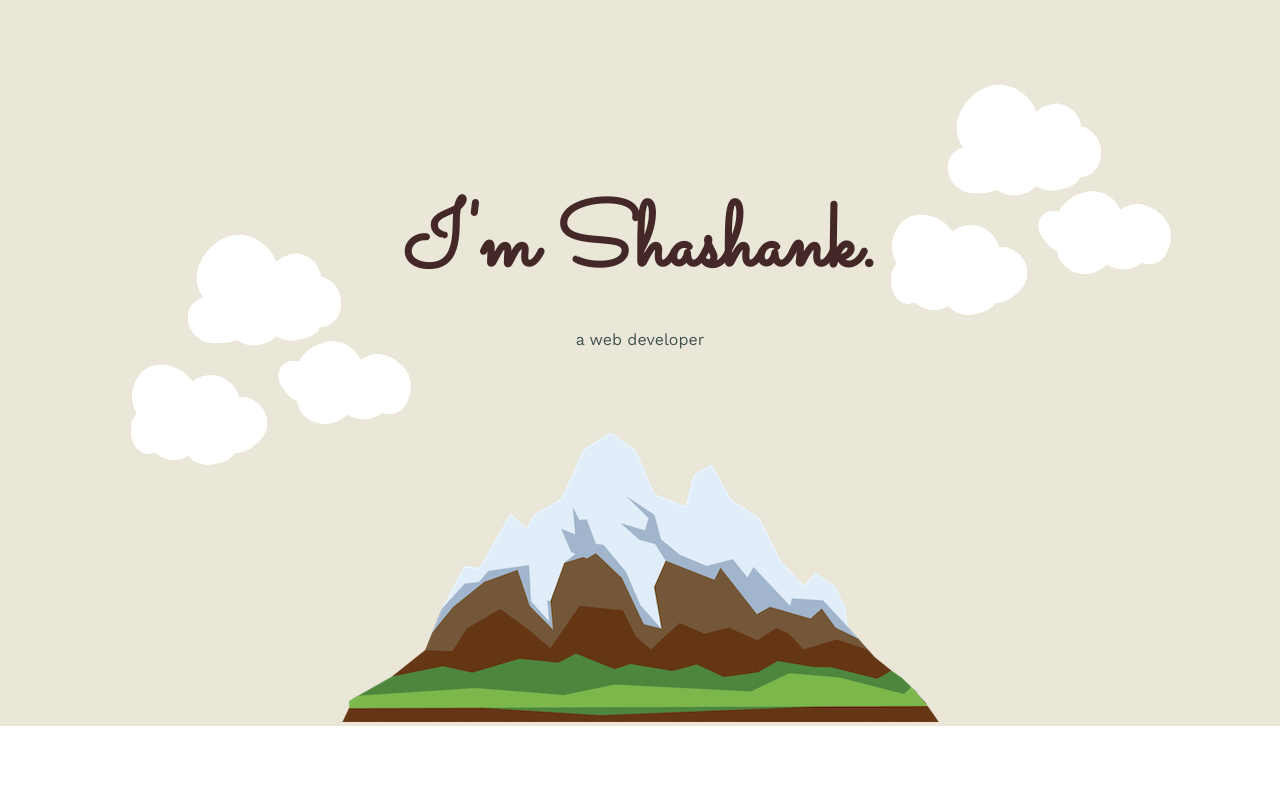
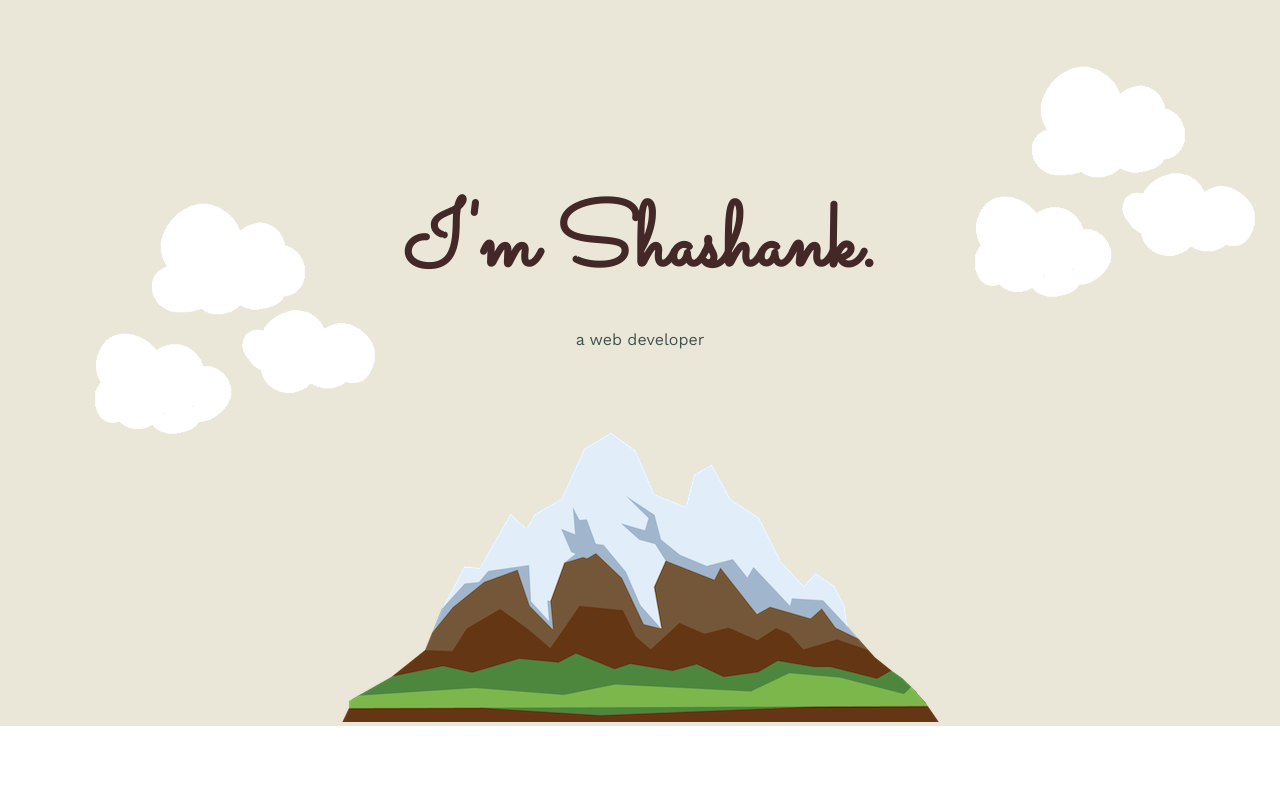
Before and after one commit to MrShashankTiwari/Interactive-Resume, a plain HTML site: page index.html in a window 1280 px wide. Shown: the top 800 px of the page. Drawn offline with nearby package versions, Linux system fonts and the light colour scheme.

Commit message:
Update styles.css

```diff
--- a/styles.css
+++ b/styles.css
@@ -74,16 +74,16 @@ hr{
 
 .top-cloud {
   position: absolute;
-  right: 100px;
-  top: 20px;
+  right: 1rem;
+  top: 0.1rem;
   width: 25%;
 }
 
 .bottom-cloud {
   position: absolute;
-  left: 100px;
-  top: 100px;
-  margin-top: 70px;
+  left: 4rem;
+  top: 8rem;
+  margin-top: 0.7rem;
   width: 25%;
 }
 
```
